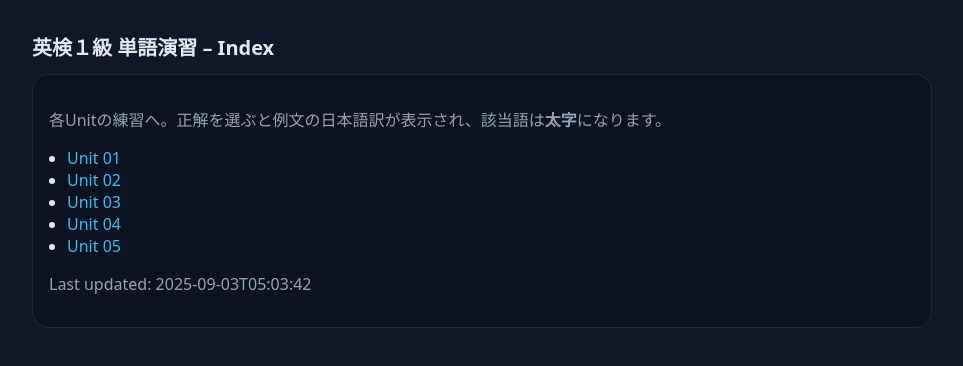
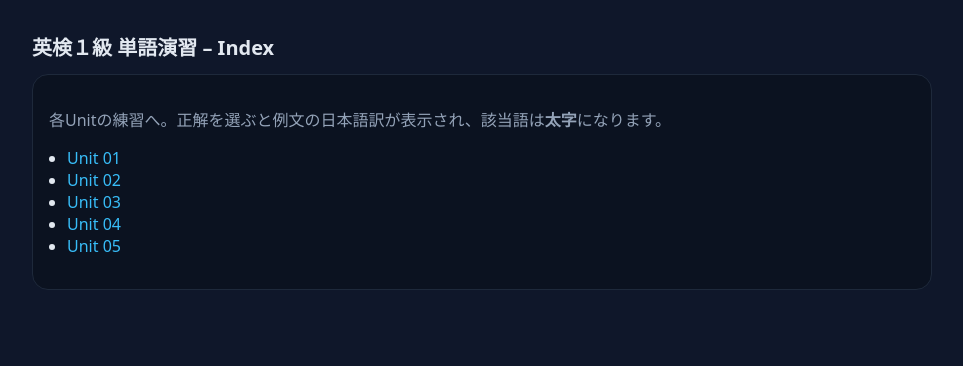
Before and after one commit to OKAZAemonS/eiken-ex-quiz, a plain HTML site: page index.html in a window 1280 px wide. Shown: the whole page, without its empty margins (158-1121 px from the left). Drawn offline with Linux system fonts and the light colour scheme.

Commit message:
Update index.html

```diff
--- a/index.html
+++ b/index.html
@@ -23,7 +23,6 @@ ul{padding-left:18px}
       <li><a href="unit04.html">Unit 04</a></li>
       <li><a href="unit05.html">Unit 05</a></li>
     </ul>
-    <p class="muted">Last updated: 2025-09-03T05:03:42</p>
   </div>
 </main>
 </body></html>
```
